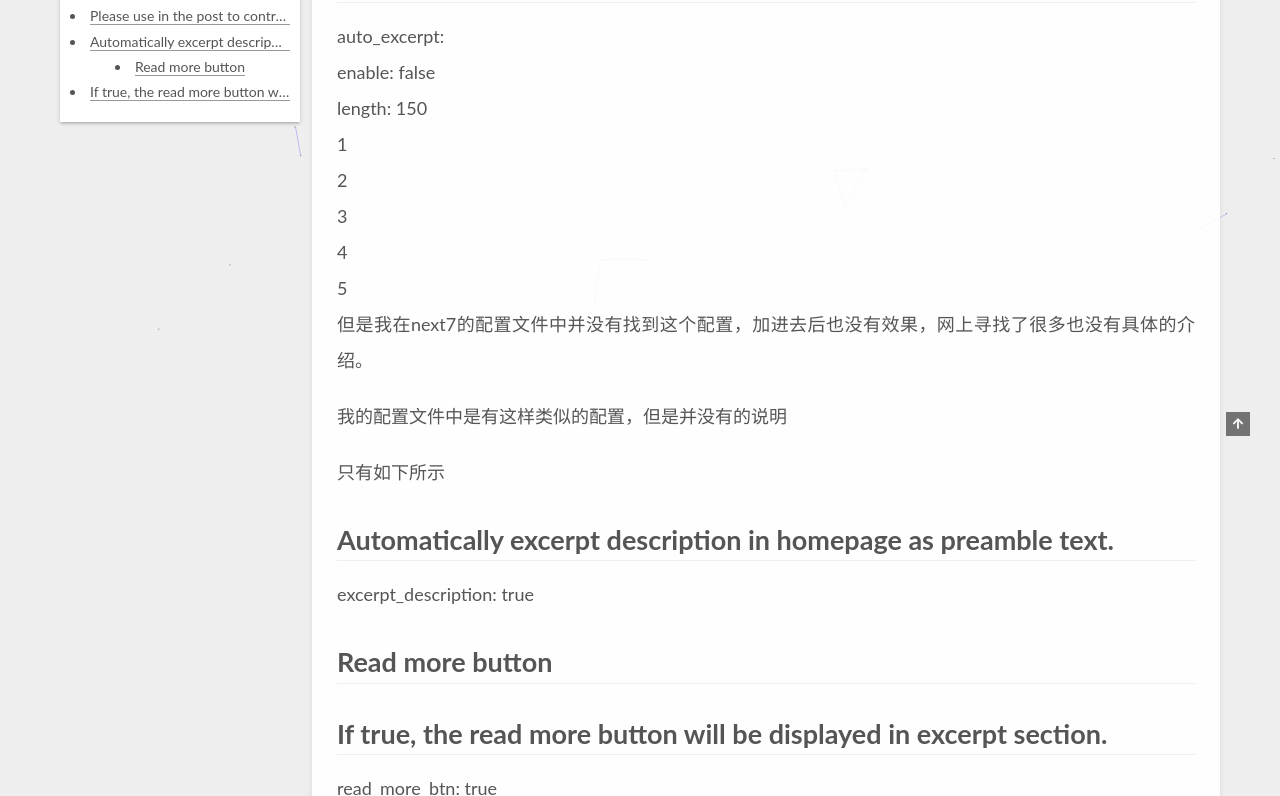
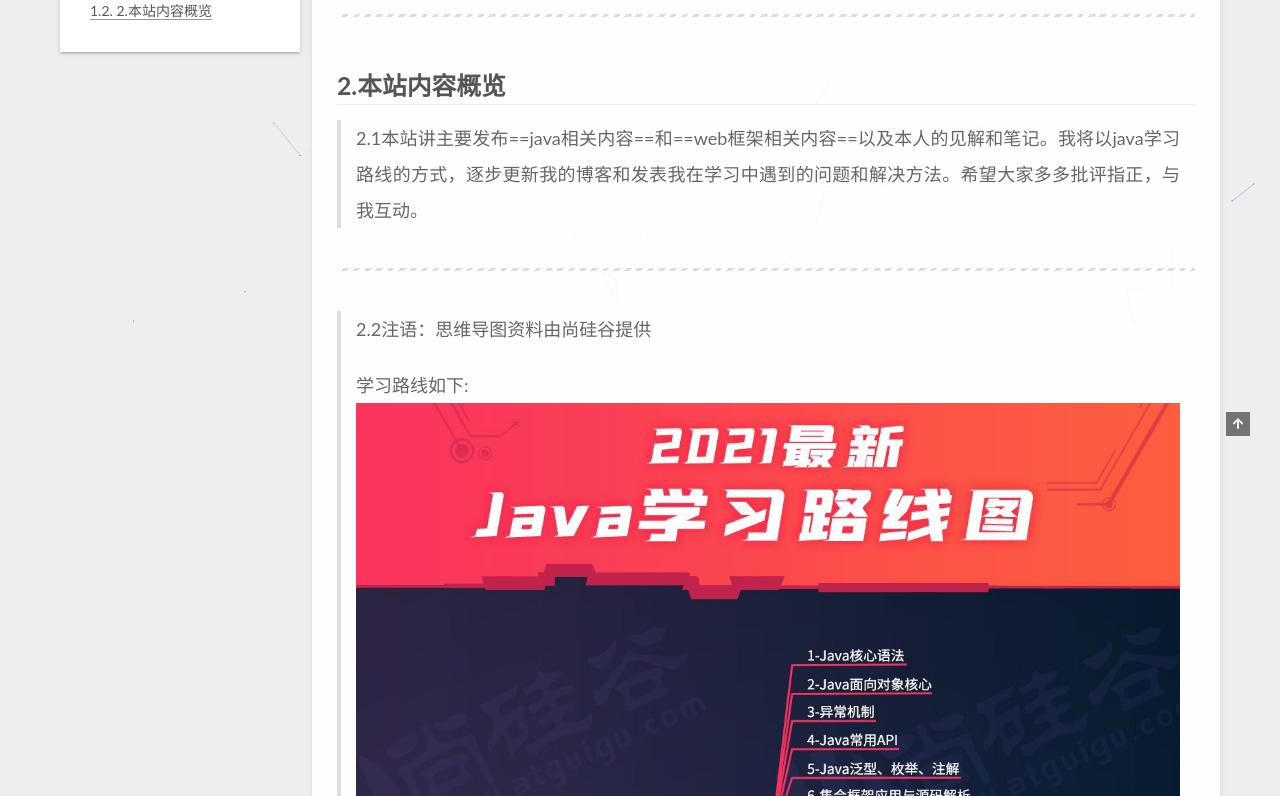
Before and after one commit to zhengzheng994/zhengzheng994.github.io, a plain HTML site: page about/index.html in a window 1280 px wide. Shown: the part 464-1260 px from the top of the page. Drawn offline with nearby package versions, Linux system fonts and the light colour scheme; some packages are replaced by stand-ins of ours; a script that the page names is missing.

Commit message:
Site updated: 2021-04-15 10:57:59

```diff
--- a/about/index.html
+++ b/about/index.html
@@ -23,17 +23,19 @@
     var CONFIG = {"hostname":"example.com","root":"/","scheme":"Gemini","version":"7.8.0","exturl":false,"sidebar":{"position":"left","display":"post","padding":18,"offset":12,"onmobile":false},"copycode":{"enable":false,"show_result":false,"style":null},"back2top":{"enable":true,"sidebar":false,"scrollpercent":false},"bookmark":{"enable":false,"color":"#222","save":"auto"},"fancybox":true,"mediumzoom":false,"lazyload":false,"pangu":false,"comments":{"style":"tabs","active":null,"storage":true,"lazyload":false,"nav":null},"algolia":{"hits":{"per_page":10},"labels":{"input_placeholder":"Search for Posts","hits_empty":"We didn't find any results for the search: ${query}","hits_stats":"${hits} results found in ${time} ms"}},"localsearch":{"enable":false,"trigger":"auto","top_n_per_article":1,"unescape":false,"preload":false},"motion":{"enable":true,"async":false,"transition":{"post_block":"fadeIn","post_header":"slideDownIn","post_body":"slideDownIn","coll_header":"slideLeftIn","sidebar":"slideUpIn"}}};
   </script>
 
-  <meta name="description" content="WELCOME TO MY BLOGnext主题的主页的文档预览默认是全文预览的，这样造成了主页太长，在找解决的方法中介绍是使用这样的方法 Automatically Excerpt. Not recommand.Please use">
+  <meta name="description" content="欢迎来到我的博客1.开头介绍   本人目前还是在校大学生，因出于对java语言编程热爱，以及自己复习的需要，从而建立了本站。在该站中，我希望能与各位编程爱好者一起讨论，探索知识的海洋。&#x3D;&#x3D;同时欢迎大家批评指正&#x3D;&#x3D;。   2.本站内容概览  2.1本站讲主要发布&#x3D;&#x3D;java相关内容&#x3D;&#x3D;和&#x3D;&#x3D;web框架相关内容&#x3D;&#x3D;以及本人的见解和笔记。我将以java学习路线的方式，逐步更新我的博客和发表我在学习中遇">
 <meta property="og:type" content="website">
 <meta property="og:title" content="关于">
 <meta property="og:url" content="http://example.com/about/index.html">
 <meta property="og:site_name" content="smile">
-<meta property="og:description" content="WELCOME TO MY BLOGnext主题的主页的文档预览默认是全文预览的，这样造成了主页太长，在找解决的方法中介绍是使用这样的方法 Automatically Excerpt. Not recommand.Please use">
+<meta property="og:description" content="欢迎来到我的博客1.开头介绍   本人目前还是在校大学生，因出于对java语言编程热爱，以及自己复习的需要，从而建立了本站。在该站中，我希望能与各位编程爱好者一起讨论，探索知识的海洋。&#x3D;&#x3D;同时欢迎大家批评指正&#x3D;&#x3D;。   2.本站内容概览  2.1本站讲主要发布&#x3D;&#x3D;java相关内容&#x3D;&#x3D;和&#x3D;&#x3D;web框架相关内容&#x3D;&#x3D;以及本人的见解和笔记。我将以java学习路线的方式，逐步更新我的博客和发表我在学习中遇">
 <meta property="og:locale" content="zh_CN">
+<meta property="og:image" content="http://example.com/images/1.jpg">
 <meta property="article:published_time" content="2020-02-10T14:07:08.000Z">
-<meta property="article:modified_time" content="2021-04-12T10:40:36.291Z">
+<meta property="article:modified_time" content="2021-04-15T02:55:30.462Z">
 <meta property="article:author" content="Zhang guo zheng">
 <meta name="twitter:card" content="summary">
+<meta name="twitter:image" content="http://example.com/images/1.jpg">
 
 <link rel="canonical" href="http://example.com/about/">
 
@@ -193,22 +195,19 @@
 
 
       <div class="post-body">
-          <h2 id="WELCOME-TO-MY-BLOG"><a href="#WELCOME-TO-MY-BLOG" class="headerlink" title="WELCOME TO MY BLOG"></a>WELCOME TO MY BLOG</h2><p>next主题的主页的文档预览默认是全文预览的，这样造成了主页太长，在找解决的方法中介绍是使用这样的方法</p>
-<h1 id="Automatically-Excerpt-Not-recommand"><a href="#Automatically-Excerpt-Not-recommand" class="headerlink" title="Automatically Excerpt. Not recommand."></a>Automatically Excerpt. Not recommand.</h1><h1 id="Please-use-in-the-post-to-control-excerpt-accurately"><a href="#Please-use-in-the-post-to-control-excerpt-accurately" class="headerlink" title="Please use  in the post to control excerpt accurately."></a>Please use <span id="more"></span> in the post to control excerpt accurately.</h1><p>auto_excerpt:<br>  enable: false<br>  length: 150<br>1<br>2<br>3<br>4<br>5<br>但是我在next7的配置文件中并没有找到这个配置，加进去后也没有效果，网上寻找了很多也没有具体的介绍。</p>
-<p>我的配置文件中是有这样类似的配置，但是并没有<!-- more -->的说明</p>
-<p>只有如下所示</p>
-<h1 id="Automatically-excerpt-description-in-homepage-as-preamble-text"><a href="#Automatically-excerpt-description-in-homepage-as-preamble-text" class="headerlink" title="Automatically excerpt description in homepage as preamble text."></a>Automatically excerpt description in homepage as preamble text.</h1><p>excerpt_description: true</p>
-<h1 id="Read-more-button"><a href="#Read-more-button" class="headerlink" title="Read more button"></a>Read more button</h1><h1 id="If-true-the-read-more-button-will-be-displayed-in-excerpt-section"><a href="#If-true-the-read-more-button-will-be-displayed-in-excerpt-section" class="headerlink" title="If true, the read more button will be displayed in excerpt section."></a>If true, the read more button will be displayed in excerpt section.</h1><p>read_more_btn: true<br>1<br>2<br>3<br>4<br>5<br>6<br>后来尝试将<!-- more -->插入到文章后发现有效果，主页在插入处截止了预览，出现的阅读全文的按钮，而上文的方法应该是之前的版本，用字数来控制预览的篇幅应该是不可以了。</p>
-<p>插入后的效果<br>————————————————<br>版权声明：本文为CSDN博主「RayDon03」的原创文章，遵循CC 4.0 BY-SA版权协议，转载请附上原文出处链接及本声明。<br>原文链接：<a target="_blank" rel="noopener" href="https://blog.csdn.net/RayDon03/article/details/104441437/">https://blog.csdn.net/RayDon03/article/details/104441437/</a></p>
-<p><escape><!-- more --></escape></p>
-<p>Hi man!This my blog;</p>
-<p>搭建博客</p>
-<p>睡觉哦</p>
-<p> 撒酒疯</p>
-<p>的接送机</p>
-<p>接送机啊</p>
-<p>的金额为</p>
-<p>的是否</p>
+          <hr>
+<h1 id="欢迎来到我的博客"><a href="#欢迎来到我的博客" class="headerlink" title="欢迎来到我的博客"></a>欢迎来到我的博客</h1><h2 id="1-开头介绍"><a href="#1-开头介绍" class="headerlink" title="1.开头介绍"></a>1.开头介绍</h2><blockquote>
+<p>  本人目前还是在校大学生，因出于对java语言编程热爱，以及自己复习的需要，从而建立了本站。在该站中，我希望能与各位编程爱好者一起讨论，探索知识的海洋。==同时欢迎大家批评指正==。</p>
+</blockquote>
+<hr>
+<h2 id="2-本站内容概览"><a href="#2-本站内容概览" class="headerlink" title="2.本站内容概览"></a>2.本站内容概览</h2><blockquote>
+<p> 2.1本站讲主要发布==java相关内容==和==web框架相关内容==以及本人的见解和笔记。我将以java学习路线的方式，逐步更新我的博客和发表我在学习中遇到的问题和解决方法。希望大家多多批评指正，与我互动。</p>
+</blockquote>
+<hr>
+<blockquote>
+<p> 2.2注语：思维导图资料由尚硅谷提供</p>
+<p> 学习路线如下:<img src="../images/1.jpg" alt="1"></p>
+</blockquote>
 
       </div>
 
@@ -270,7 +269,7 @@
 
       <!--noindex-->
       <div class="post-toc-wrap sidebar-panel">
-          <div class="post-toc motion-element"><ol class="nav"><li class="nav-item nav-level-2"><a class="nav-link" href="#WELCOME-TO-MY-BLOG"><span class="nav-number">1.</span> <span class="nav-text">WELCOME TO MY BLOG</span></a></li></ol></li><li class="nav-item nav-level-1"><a class="nav-link" href="#Automatically-Excerpt-Not-recommand"><span class="nav-number"></span> <span class="nav-text">Automatically Excerpt. Not recommand.</span></a></li><li class="nav-item nav-level-1"><a class="nav-link" href="#Please-use-in-the-post-to-control-excerpt-accurately"><span class="nav-number"></span> <span class="nav-text">Please use  in the post to control excerpt accurately.</span></a></li><li class="nav-item nav-level-1"><a class="nav-link" href="#Automatically-excerpt-description-in-homepage-as-preamble-text"><span class="nav-number"></span> <span class="nav-text">Automatically excerpt description in homepage as preamble text.</span></a></li><li class="nav-item nav-level-1"><a class="nav-link" href="#Read-more-button"><span class="nav-number"></span> <span class="nav-text">Read more button</span></a></li><li class="nav-item nav-level-1"><a class="nav-link" href="#If-true-the-read-more-button-will-be-displayed-in-excerpt-section"><span class="nav-number"></span> <span class="nav-text">If true, the read more button will be displayed in excerpt section.</span></a></div>
+          <div class="post-toc motion-element"><ol class="nav"><li class="nav-item nav-level-1"><a class="nav-link" href="#%E6%AC%A2%E8%BF%8E%E6%9D%A5%E5%88%B0%E6%88%91%E7%9A%84%E5%8D%9A%E5%AE%A2"><span class="nav-number">1.</span> <span class="nav-text">欢迎来到我的博客</span></a><ol class="nav-child"><li class="nav-item nav-level-2"><a class="nav-link" href="#1-%E5%BC%80%E5%A4%B4%E4%BB%8B%E7%BB%8D"><span class="nav-number">1.1.</span> <span class="nav-text">1.开头介绍</span></a></li><li class="nav-item nav-level-2"><a class="nav-link" href="#2-%E6%9C%AC%E7%AB%99%E5%86%85%E5%AE%B9%E6%A6%82%E8%A7%88"><span class="nav-number">1.2.</span> <span class="nav-text">2.本站内容概览</span></a></li></ol></li></ol></div>
       </div>
       <!--/noindex-->
 
```
Also changed, not shown: images/1.jpg (added).
